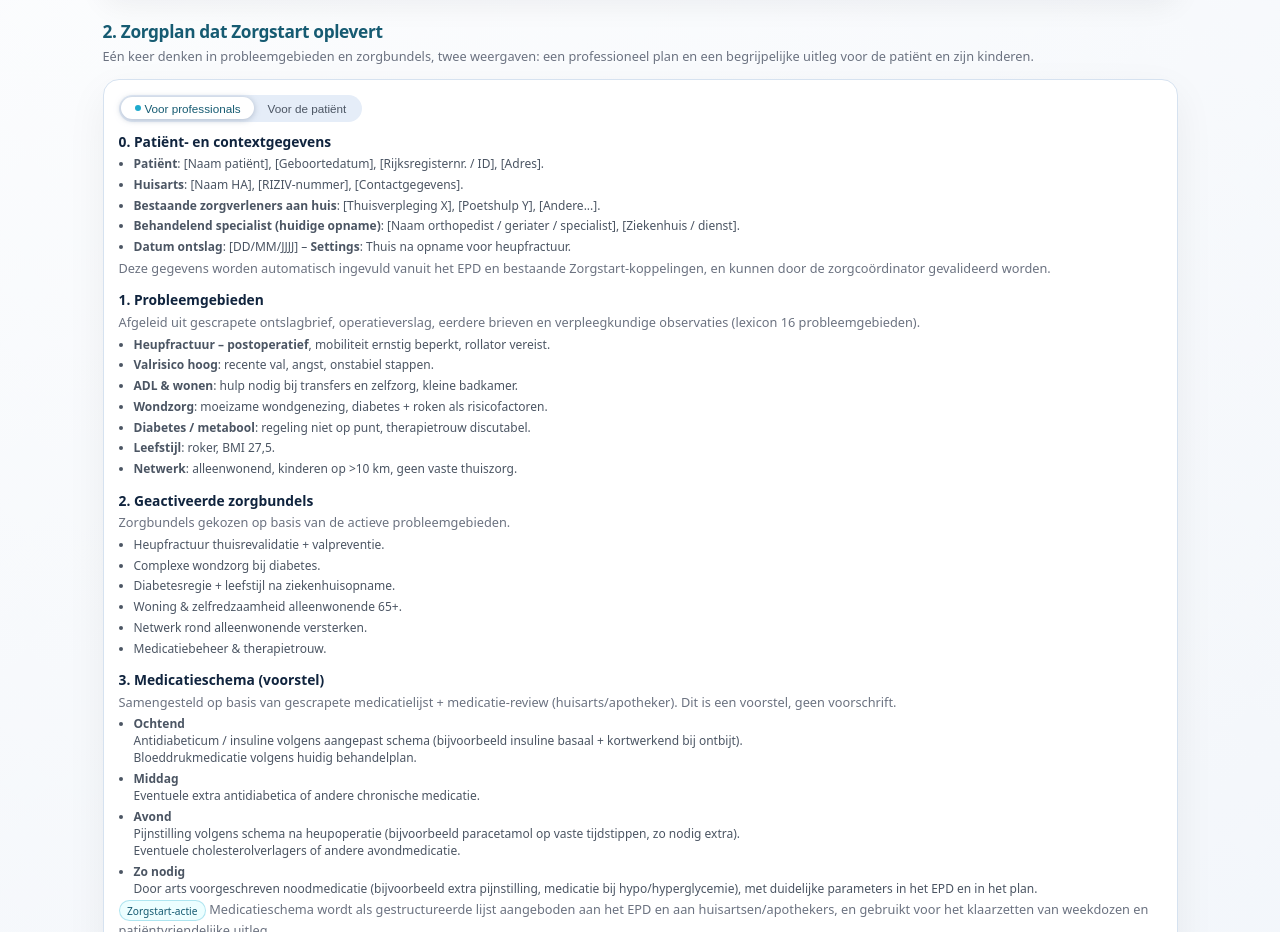
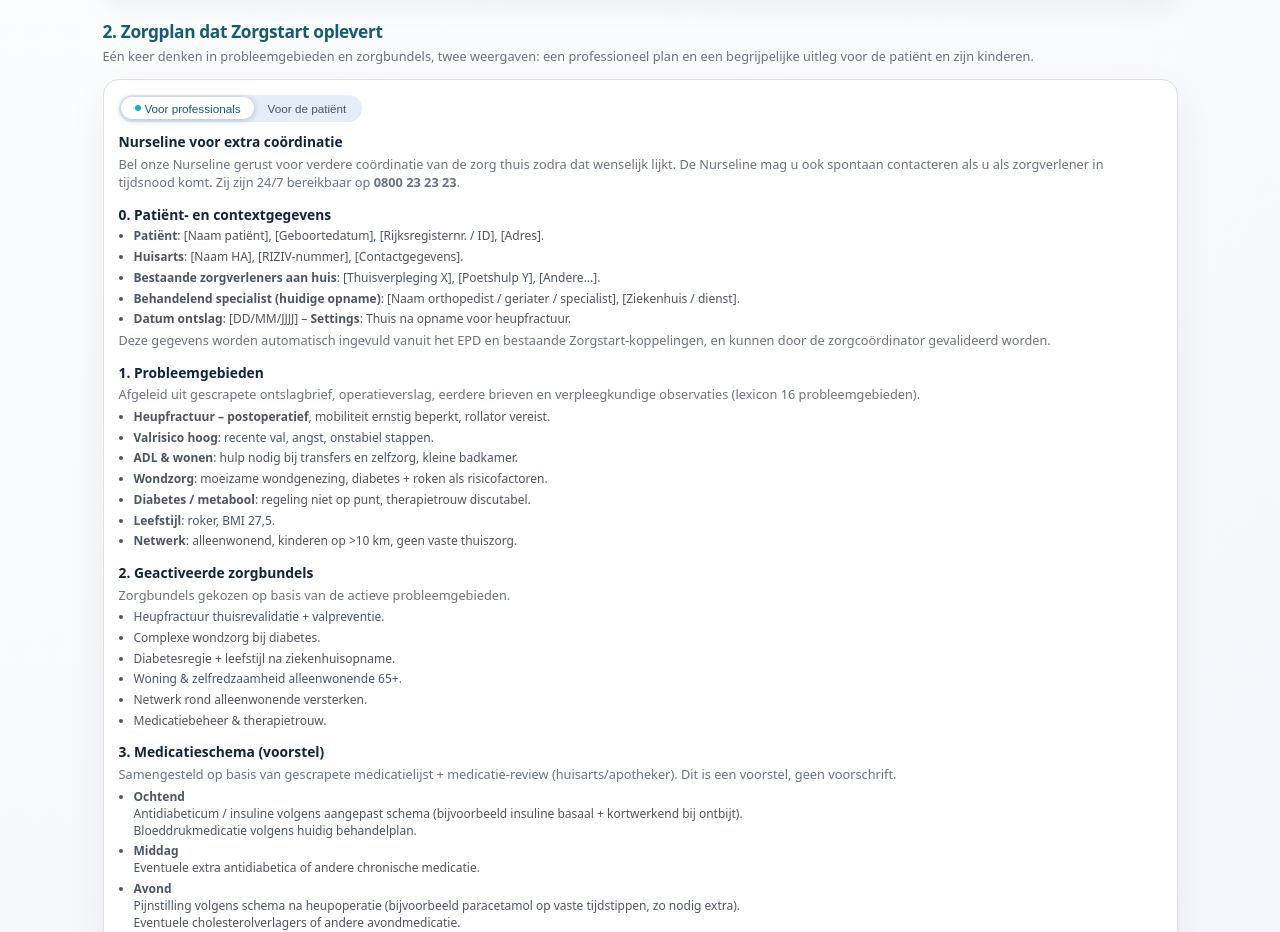
Before and after one commit to jvnds1969-png/journey2, a plain HTML site: page index.html in a window 1280 px wide. Shown: the part 780-1712 px from the top of the page. Drawn offline with Linux system fonts and the light colour scheme.

Commit message:
Update index.html

```diff
--- a/index.html
+++ b/index.html
@@ -966,6 +966,14 @@
       <div class="plan-section active" id="tab-pro">
 
         <div class="plan-block">
+          <div class="plan-block nurseline-block">
+  <h3>Nurseline voor extra coördinatie</h3>
+  <p>
+    Bel onze Nurseline gerust voor verdere coördinatie van de zorg thuis zodra dat wenselijk lijkt.
+    De Nurseline mag u ook spontaan contacteren als u als zorgverlener in tijdsnood komt.
+    Zij zijn 24/7 bereikbaar op <strong>0800 23 23 23</strong>.
+  </p>
+</div>
           <h3>0. Patiënt- en contextgegevens</h3>
           <ul class="plan-list">
             <li><strong>Patiënt</strong>: [Naam patiënt], [Geboortedatum], [Rijksregisternr. / ID], [Adres].</li>
```
